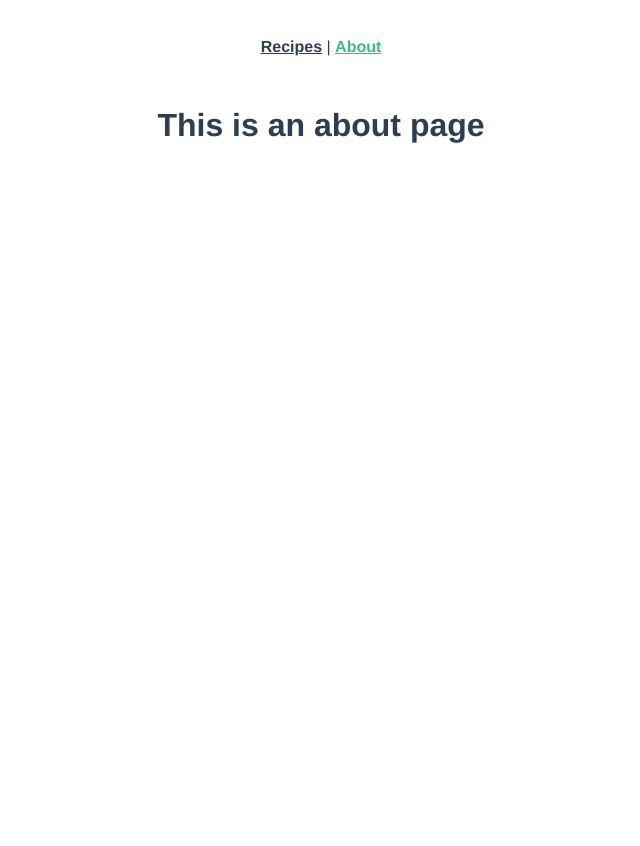
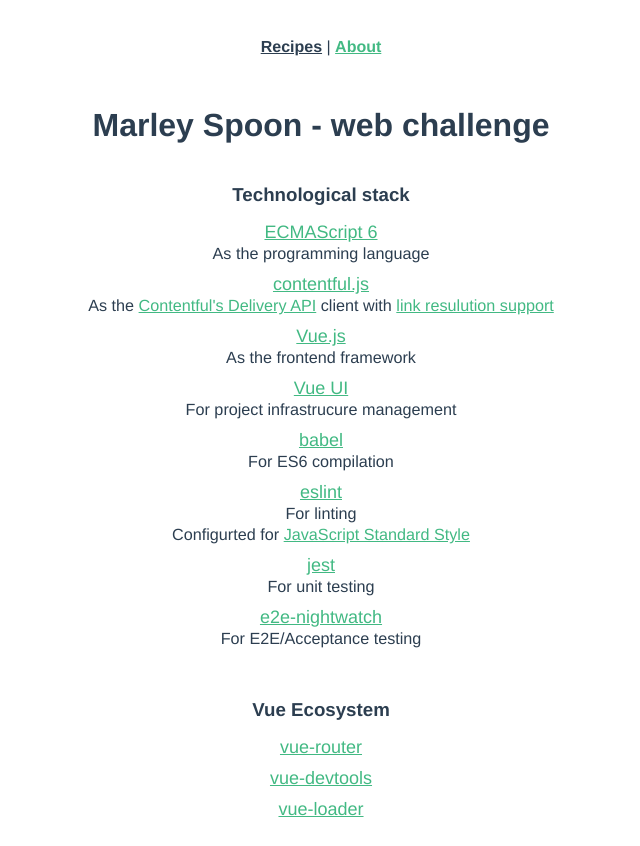
Before and after one commit to mguinada/mspoon, a Vue app: page /about in a window 1280 px wide. Shown: the whole page, without its empty margins (319-959 px from the left). Before the commit the page ends 800 px from the top, so only its background shows below. Built offline with nearby package versions, Linux system fonts and the light colour scheme; what vue-simple-markdown would draw is missing.

Commit message:
Add info about the Tech Stack

```diff
--- a/src/views/About.vue
+++ b/src/views/About.vue
@@ -1,5 +1,95 @@
 <template>
   <div class='about'>
-    <h1>This is an about page</h1>
+    <h1>Marley Spoon - web challenge</h1>
+    <h3>Technological stack</h3>
+    <ul>
+      <li>
+        <a href="http://es6-features.org" target="_blank" rel="noopener">ECMAScript 6</a>
+        <br/>
+        <span>
+          As the programming language
+        </span>
+      </li>
+      <li>
+        <a href="https://github.com/contentful/contentful.js" target="_blank" rel="noopener">contentful.js</a>
+        <br/>
+        <span>
+          As the
+          <a href="https://www.contentful.com/developers/docs/references/content-delivery-api/" target="_blank" rel="noopener">Contentful's Delivery API</a>
+          client with
+          <a href="https://www.contentful.com/developers/docs/concepts/links/" target="_blank" rel="noopener">link resulution support</a>
+        </span>
+      </li>
+      <li>
+        <a href="https://vuejs.org/" target="_blank" rel="noopener">Vue.js</a>
+        <br/>
+        <span>
+          As the frontend framework
+        </span>
+      </li>
+      <li>
+        <a href="https://cli.vuejs.org" target="_blank" rel="noopener">Vue UI</a>
+        <br/>
+        <span>
+          For project infrastrucure management
+        </span>
+      </li>
+      <li>
+        <a href="https://babeljs.io" target="_blank" rel="noopener">babel</a>
+        <br/>
+        <span>
+          For ES6 compilation
+        </span>
+      </li>
+      <li>
+        <a href="https://eslint.org" target="_blank" rel="noopener">eslint</a>
+        <br/>
+        <span>
+          For linting
+        </span>
+        <br/>
+        <span>
+          Configurted for <a href="https://standardjs.com">JavaScript Standard Style</a>
+        </span>
+      </li>
+      <li>
+        <a href="https://jestjs.io/" target="_blank" rel="noopener">jest</a>
+        <br/>
+        <span>For unit testing</span>
+      </li>
+      <li>
+        <a href="https://nightwatchjs.org" target="_blank" rel="noopener">e2e-nightwatch</a>
+        <br/>
+        <span>For E2E/Acceptance testing</span>
+      </li>
+    </ul>
+    <h3>Vue Ecosystem</h3>
+    <ul>
+      <li><a href="https://router.vuejs.org" target="_blank" rel="noopener">vue-router</a></li>
+      <li><a href="https://github.com/vuejs/vue-devtools#vue-devtools" target="_blank" rel="noopener">vue-devtools</a></li>
+      <li><a href="https://vue-loader.vuejs.org" target="_blank" rel="noopener">vue-loader</a></li>
+    </ul>
   </div>
 </template>
+
+<style scoped lang='scss'>
+  h3 {
+    margin: 40px 0 0;
+  }
+  ul {
+    list-style-type: none;
+    padding: 0;
+  }
+  li {
+    margin: 0 10px;
+    padding: 0 0 10px 0;
+    font-size: large;
+  }
+  a {
+    color: #42b983;
+
+  }
+  span {
+    font-size: 90%;
+  }
+</style>
```
